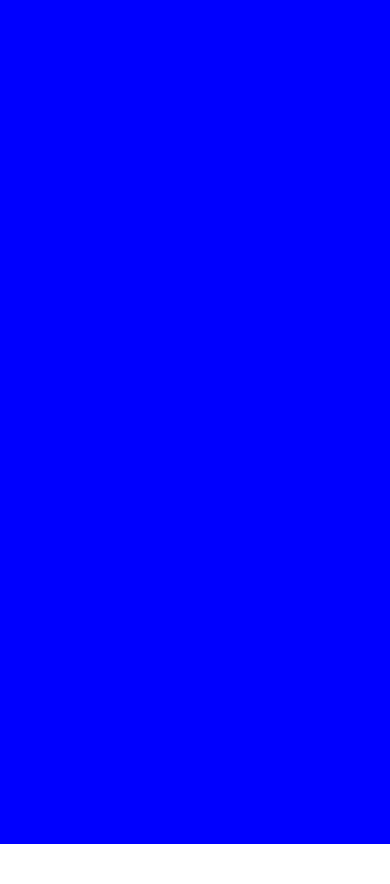
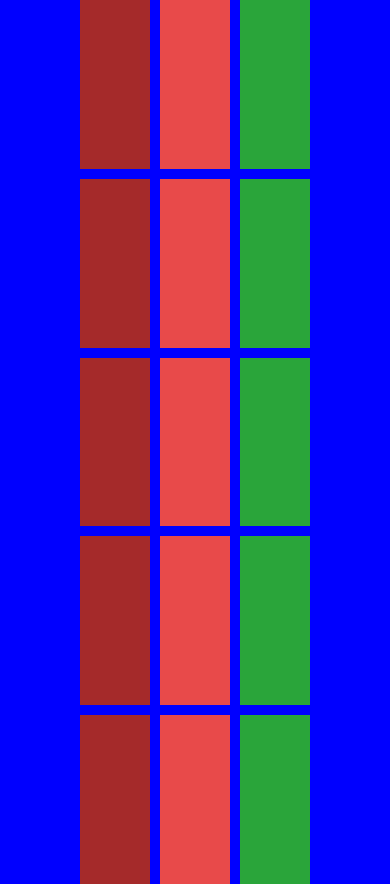
Before and after one commit to dgutper960/DIW_2324, a plain HTML site: page ResponsiveTeoria/index.html in a window 390 px wide. Before the commit the page ends 844 px from the top, so only its background shows below. Drawn offline with Linux system fonts and the light colour scheme.

Commit message:
responsive

```diff
--- a/ResponsiveTeoria/index.html
+++ b/ResponsiveTeoria/index.html
@@ -10,8 +10,25 @@
     <main class="container">
 
         <div class="container__grid">
+            <div class="zonaArticulo1"></div>
+            <div class="zonaArticulo2"></div>
+            <div class="zonaArticulo3"></div>
 
+            <div class="zonaArticulo1"></div>
+            <div class="zonaArticulo2"></div>
+            <div class="zonaArticulo3"></div>
 
+            <div class="zonaArticulo1"></div>
+            <div class="zonaArticulo2"></div>
+            <div class="zonaArticulo3"></div>
+
+            <div class="zonaArticulo1"></div>
+            <div class="zonaArticulo2"></div>
+            <div class="zonaArticulo3"></div>
+
+            <div class="zonaArticulo1"></div>
+            <div class="zonaArticulo2"></div>
+            <div class="zonaArticulo3"></div>
         </div>
 
     </main>
--- a/ResponsiveTeoria/stylesDesktop.css
+++ b/ResponsiveTeoria/stylesDesktop.css
@@ -1,5 +1,5 @@
 .container {
-  height: 100vh;
+  min-height: 100vh;
   background-color: black;
 }
 
@@ -8,5 +8,21 @@
   grid-template-columns: repeat(5, 1fr);
   gap: 10px;
 
-  grid-auto-rows: minmax(15%, 20%);
+  grid-auto-rows: minmax(15%,20%);
 }
+
+.zonaArticulo1 {
+  grid-column: 2/3;
+  min-height: 20vh;
+  background-color: brown;
+}
+.zonaArticulo2 {
+  grid-column: 3/4;
+  min-height: 20vh;
+  background-color: rgb(232, 74, 74);
+}
+.zonaArticulo3 {
+  grid-column: 4/5;
+  min-height: 20vh;
+  background-color: rgb(42, 165, 58);
+}
```
